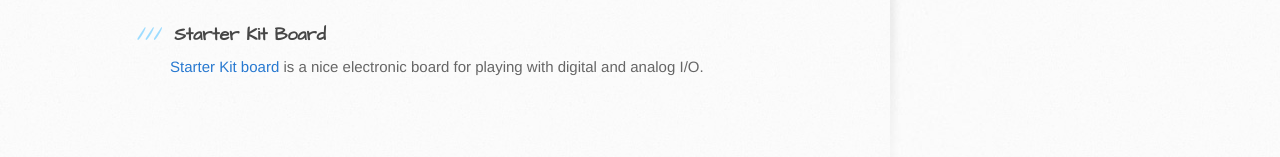
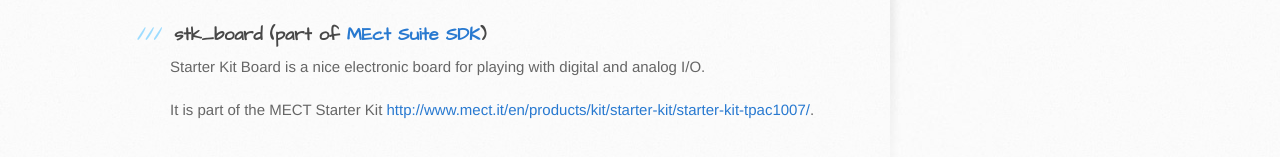
Before and after one commit to MECTsrl/stk_board, a plain HTML site: page index.html in a window 1280 px wide. Shown: the part 575-732 px from the top of the page. Drawn offline with Linux system fonts and the light colour scheme.

Commit message:
Create gh-pages branch via GitHub

```diff
--- a/index.html
+++ b/index.html
@@ -31,9 +31,11 @@
           <p><img src="http://www.mect.it/dati/immagini/Sviluppo%20Mect%20Suite%20con%20link_960_563_stk_board.png" alt="Image sw"></p>
 
 <h3>
-<a id="starter-kit-board" class="anchor" href="#starter-kit-board" aria-hidden="true"><span class="octicon octicon-link"></span></a>Starter Kit Board</h3>
+<a id="stk_board-part-of-mect-suite-sdk" class="anchor" href="#stk_board-part-of-mect-suite-sdk" aria-hidden="true"><span class="octicon octicon-link"></span></a>stk_board (part of <a href="http://www.mect.it/en/mect-suite-sdk/">MEct Suite SDK</a>)</h3>
 
-<p><a href="http://www.mect.it/en/products/kit/starter-kit/starter-kit-tpac1007/">Starter Kit board</a> is a nice electronic board for playing with digital and analog I/O.</p>
+<p>Starter Kit Board is a nice electronic board for playing with digital and analog I/O.</p>
+
+<p>It is part of the MECT Starter Kit <a href="http://www.mect.it/en/products/kit/starter-kit/starter-kit-tpac1007/">http://www.mect.it/en/products/kit/starter-kit/starter-kit-tpac1007/</a>.</p>
         </section>
 
         <aside id="sidebar">
--- a/params.json
+++ b/params.json
@@ -1 +1 @@
-{"name":"Stk board","tagline":"Starter Kit Board: a nice electronic board for playing with digital and analog I/O ","body":"![Image sw](http://www.mect.it/dati/immagini/Sviluppo Mect Suite con link_960_563_stk_board.png)\r\n\r\n### Starter Kit Board\r\n[Starter Kit board](http://www.mect.it/en/products/kit/starter-kit/starter-kit-tpac1007/) is a nice electronic board for playing with digital and analog I/O.","google":"UA-55187797-1","note":"Don't delete this file! It's used internally to help with page regeneration."}
+{"name":"Stk board","tagline":"Starter Kit Board: a nice electronic board for playing with digital and analog I/O ","body":"![Image sw](http://www.mect.it/dati/immagini/Sviluppo Mect Suite con link_960_563_stk_board.png)\r\n\r\n### stk_board (part of [MEct Suite SDK] (http://www.mect.it/en/mect-suite-sdk/))\r\nStarter Kit Board is a nice electronic board for playing with digital and analog I/O.\r\n\r\nIt is part of the MECT Starter Kit http://www.mect.it/en/products/kit/starter-kit/starter-kit-tpac1007/.\r\n ","google":"UA-55187797-1","note":"Don't delete this file! It's used internally to help with page regeneration."}
```
